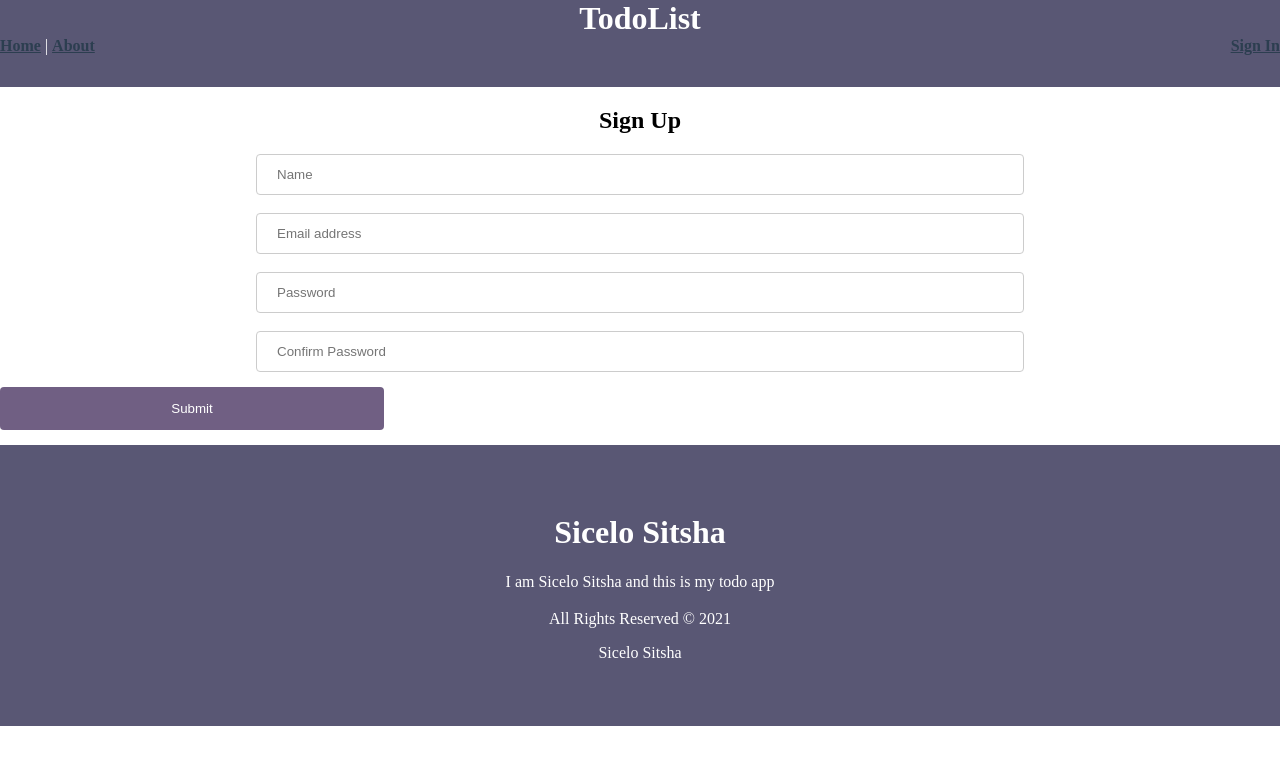
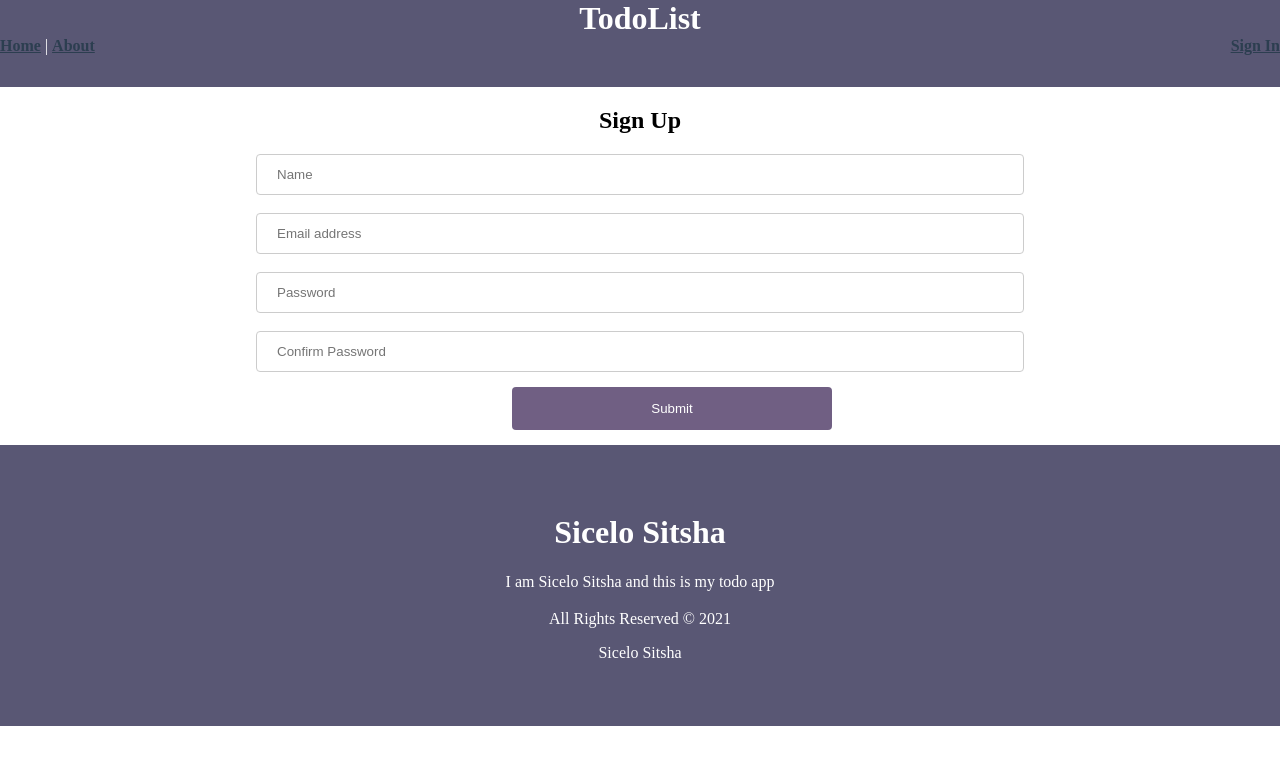
Before and after one commit to sicelo17/todo-app, a Vue app: page /signup in a window 1280 px wide. Shown: the top 764 px of the page. Built offline with nearby package versions, Linux system fonts and the light colour scheme.

Commit message:
centred button in register

```diff
--- a/src/components/Register.vue
+++ b/src/components/Register.vue
@@ -10,7 +10,7 @@
         v-model="data.name"
         required
       />
-        <br>
+      <br />
 
       <input
         type="email"
@@ -20,7 +20,7 @@
         required
       />
 
-        <br>
+      <br />
       <input
         type="password"
         id="yourPassword"
@@ -29,8 +29,7 @@
         required
       />
 
-      <br>
-
+      <br />
 
       <input
         type="password"
@@ -45,22 +44,22 @@
 </template>
 
 <script>
-import { reactive } from 'vue'
+import { reactive } from "vue";
 
 export default {
-    name: 'Register',
+  name: "Register",
   setup() {
     const data = reactive({
-        name: '',
-        email: '',
-        password: '',
-        password_confirm: ''
+      name: "",
+      email: "",
+      password: "",
+      password_confirm: "",
     });
     return {
-        data
-      }
-    }
-}
+      data,
+    };
+  },
+};
 </script>
 
 <style scoped>
@@ -80,7 +79,8 @@ input[type="password"] {
   margin: auto;
 }
 input[type="submit"] {
-  width: 30%;
+  text-align: center;
+  width: 25%;
   background-color: #705f83;
   color: white;
   padding: 14px 20px;
@@ -88,6 +88,7 @@ input[type="submit"] {
   border: none;
   border-radius: 4px;
   cursor: pointer;
+margin-left: 40%;
 }
 input[type="submit"]:hover {
   background-color: #705f99;
```
Lines whose indentation alone changed are shown as unchanged.
